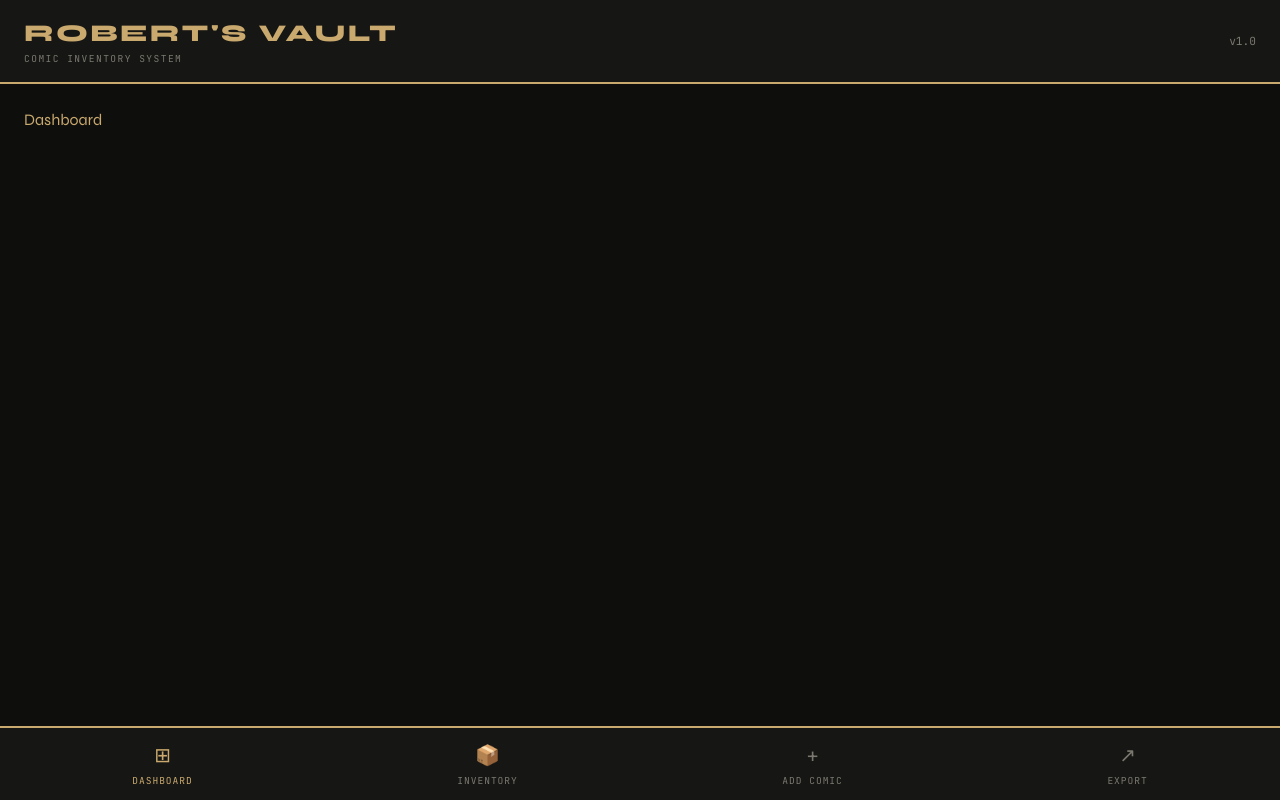
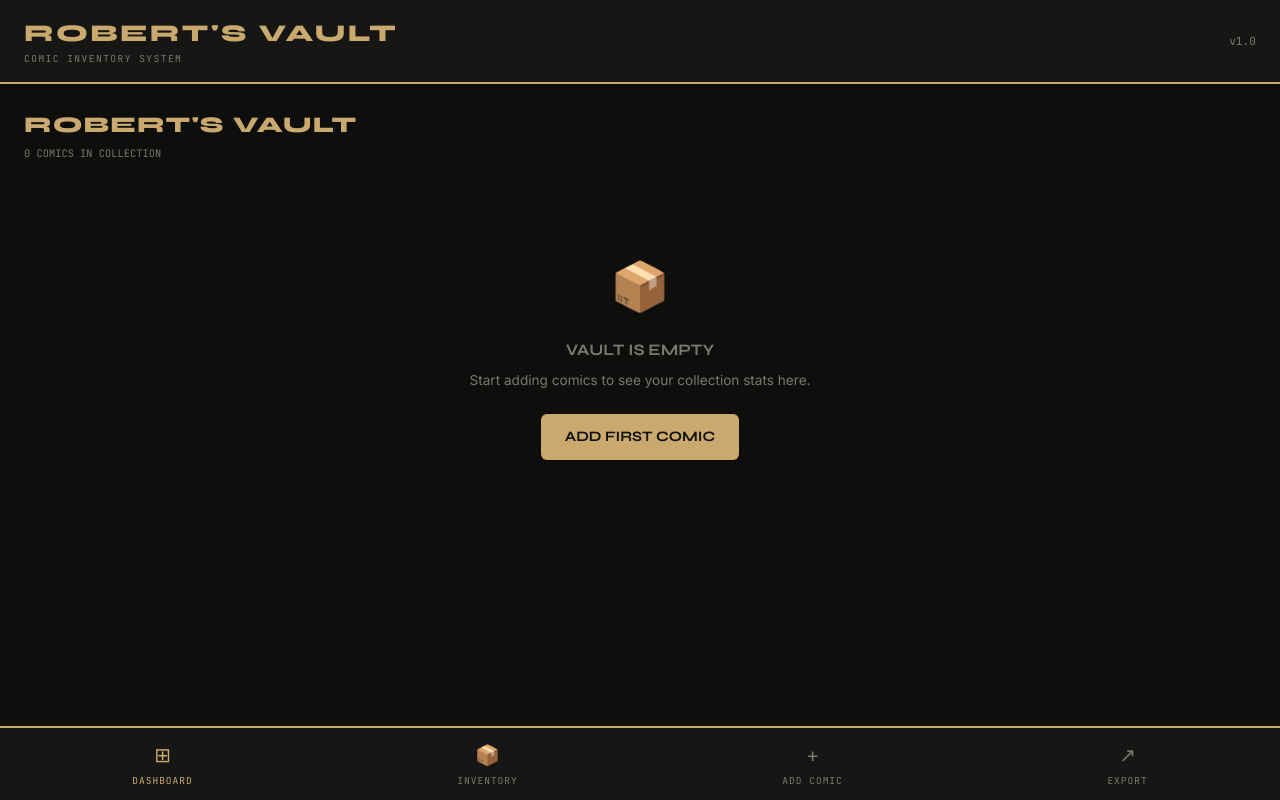
Before and after one commit to saulgtattoos/longbox, a React (Vite) app: page / in a window 1280 px wide. Built offline with nearby package versions, Linux system fonts and the light colour scheme.

Commit message:
dashboard complete

```diff
--- a/src/pages/Dashboard.jsx
+++ b/src/pages/Dashboard.jsx
@@ -1,12 +1,159 @@
+import { useState, useEffect } from 'react'
+import { useNavigate } from 'react-router-dom'
 import AppShell from '../components/layout/AppShell'
 
 export default function Dashboard() {
+  const [comics, setComics] = useState([])
+  const navigate = useNavigate()
+
+  useEffect(() => {
+    const stored = JSON.parse(localStorage.getItem('longbox_comics') || '[]')
+    setComics(stored)
+  }, [])
+
+  const totalValue = comics.reduce((sum, c) => sum + (parseFloat(c.estimatedValue) || 0), 0)
+  const totalPaid = comics.reduce((sum, c) => sum + (parseFloat(c.purchasePrice) || 0), 0)
+  const gain = totalValue - totalPaid
+  const publishers = [...new Set(comics.map(c => c.publisher).filter(Boolean))]
+  const topComic = comics.sort((a, b) => (parseFloat(b.estimatedValue) || 0) - (parseFloat(a.estimatedValue) || 0))[0]
+
+  const statCard = (label, value, color) => (
+    <div style={{
+      background: 'var(--surface)',
+      border: '1px solid #2a2a27',
+      borderRadius: '8px',
+      padding: '1rem',
+    }}>
+      <p style={{ fontFamily: 'JetBrains Mono, monospace', fontSize: '0.6rem', color: 'var(--muted)', marginBottom: '0.35rem', letterSpacing: '0.1em' }}>{label}</p>
+      <p style={{ fontFamily: 'Syne, sans-serif', fontWeight: 700, fontSize: '1.3rem', color: color || 'var(--text)' }}>{value}</p>
+    </div>
+  )
+
   return (
     <AppShell>
-      <div style={{ padding: '1.5rem', color: 'var(--text)' }}>
-        <h1 style={{ fontFamily: 'Syne, sans-serif', color: 'var(--gold)' }}>
-          Dashboard
-        </h1>
+      <div style={{ padding: '1.5rem' }}>
+
+        <div style={{ marginBottom: '1.5rem' }}>
+          <h2 style={{
+            fontFamily: 'Syne, sans-serif',
+            fontWeight: 800,
+            fontSize: '1.4rem',
+            color: 'var(--gold)',
+            letterSpacing: '0.05em',
+          }}>
+            ROBERT'S VAULT
+          </h2>
+          <p style={{
+            fontFamily: 'JetBrains Mono, monospace',
+            fontSize: '0.65rem',
+            color: 'var(--muted)',
+            marginTop: '0.25rem',
+          }}>
+            {comics.length} COMICS IN COLLECTION
+          </p>
+        </div>
+
+        {comics.length === 0 ? (
+          <div style={{ textAlign: 'center', padding: '4rem 2rem' }}>
+            <p style={{ fontSize: '3rem', marginBottom: '1rem' }}>📦</p>
+            <p style={{ fontFamily: 'Syne, sans-serif', fontWeight: 700, color: 'var(--muted)', fontSize: '1rem', marginBottom: '0.5rem' }}>
+              VAULT IS EMPTY
+            </p>
+            <p style={{ fontFamily: 'Inter, sans-serif', color: 'var(--muted)', fontSize: '0.85rem', marginBottom: '1.5rem' }}>
+              Start adding comics to see your collection stats here.
+            </p>
+            <button
+              onClick={() => navigate('/add')}
+              style={{
+                background: 'var(--gold)',
+                color: 'var(--ink)',
+                border: 'none',
+                borderRadius: '6px',
+                padding: '0.75rem 1.5rem',
+                fontFamily: 'Syne, sans-serif',
+                fontWeight: 700,
+                fontSize: '0.9rem',
+                cursor: 'pointer',
+              }}
+            >
+              ADD FIRST COMIC
+            </button>
+          </div>
+        ) : (
+          <>
+            <div style={{ display: 'grid', gridTemplateColumns: '1fr 1fr', gap: '1rem', marginBottom: '1rem' }}>
+              {statCard('TOTAL VALUE', `$${totalValue.toLocaleString()}`, 'var(--success)')}
+              {statCard('TOTAL PAID', `$${totalPaid.toLocaleString()}`, 'var(--gold)')}
+              {statCard('GAIN', `${gain >= 0 ? '+' : ''}$${gain.toLocaleString()}`, gain >= 0 ? 'var(--success)' : 'var(--red)')}
+              {statCard('TOTAL COMICS', comics.length, 'var(--text)')}
+            </div>
+
+            {topComic && (
+              <div style={{
+                background: 'var(--surface)',
+                border: '1px solid var(--gold)',
+                borderRadius: '8px',
+                padding: '1rem',
+                marginBottom: '1rem',
+              }}>
+                <p style={{ fontFamily: 'JetBrains Mono, monospace', fontSize: '0.6rem', color: 'var(--gold)', marginBottom: '0.5rem', letterSpacing: '0.1em' }}>TOP VALUED COMIC</p>
+                <p style={{ fontFamily: 'Syne, sans-serif', fontWeight: 700, fontSize: '1rem', color: 'var(--text)' }}>
+                  {topComic.title} {topComic.issue && `#${topComic.issue}`}
+                </p>
+                <p style={{ fontFamily: 'JetBrains Mono, monospace', fontSize: '0.65rem', color: 'var(--success)', marginTop: '0.25rem' }}>
+                  ${topComic.estimatedValue}
+                </p>
+              </div>
+            )}
+
+            {publishers.length > 0 && (
+              <div style={{
+                background: 'var(--surface)',
+                border: '1px solid #2a2a27',
+                borderRadius: '8px',
+                padding: '1rem',
+                marginBottom: '1rem',
+              }}>
+                <p style={{ fontFamily: 'JetBrains Mono, monospace', fontSize: '0.6rem', color: 'var(--muted)', marginBottom: '0.75rem', letterSpacing: '0.1em' }}>PUBLISHERS IN VAULT</p>
+                <div style={{ display: 'flex', flexWrap: 'wrap', gap: '0.4rem' }}>
+                  {publishers.map(pub => (
+                    <span key={pub} style={{
+                      fontFamily: 'JetBrains Mono, monospace',
+                      fontSize: '0.6rem',
+                      color: 'var(--gold)',
+                      background: 'var(--surface2)',
+                      border: '1px solid #333',
+                      borderRadius: '4px',
+                      padding: '0.2rem 0.5rem',
+                    }}>
+                      {pub}
+                    </span>
+                  ))}
+                </div>
+              </div>
+            )}
+
+            <button
+              onClick={() => navigate('/add')}
+              style={{
+                width: '100%',
+                background: 'var(--surface2)',
+                border: '1px solid var(--gold)',
+                borderRadius: '8px',
+                padding: '0.85rem',
+                fontFamily: 'Syne, sans-serif',
+                fontWeight: 700,
+                fontSize: '0.9rem',
+                color: 'var(--gold)',
+                cursor: 'pointer',
+                letterSpacing: '0.05em',
+              }}
+            >
+              ADD ANOTHER COMIC
+            </button>
+          </>
+        )}
+
       </div>
     </AppShell>
   )
```
